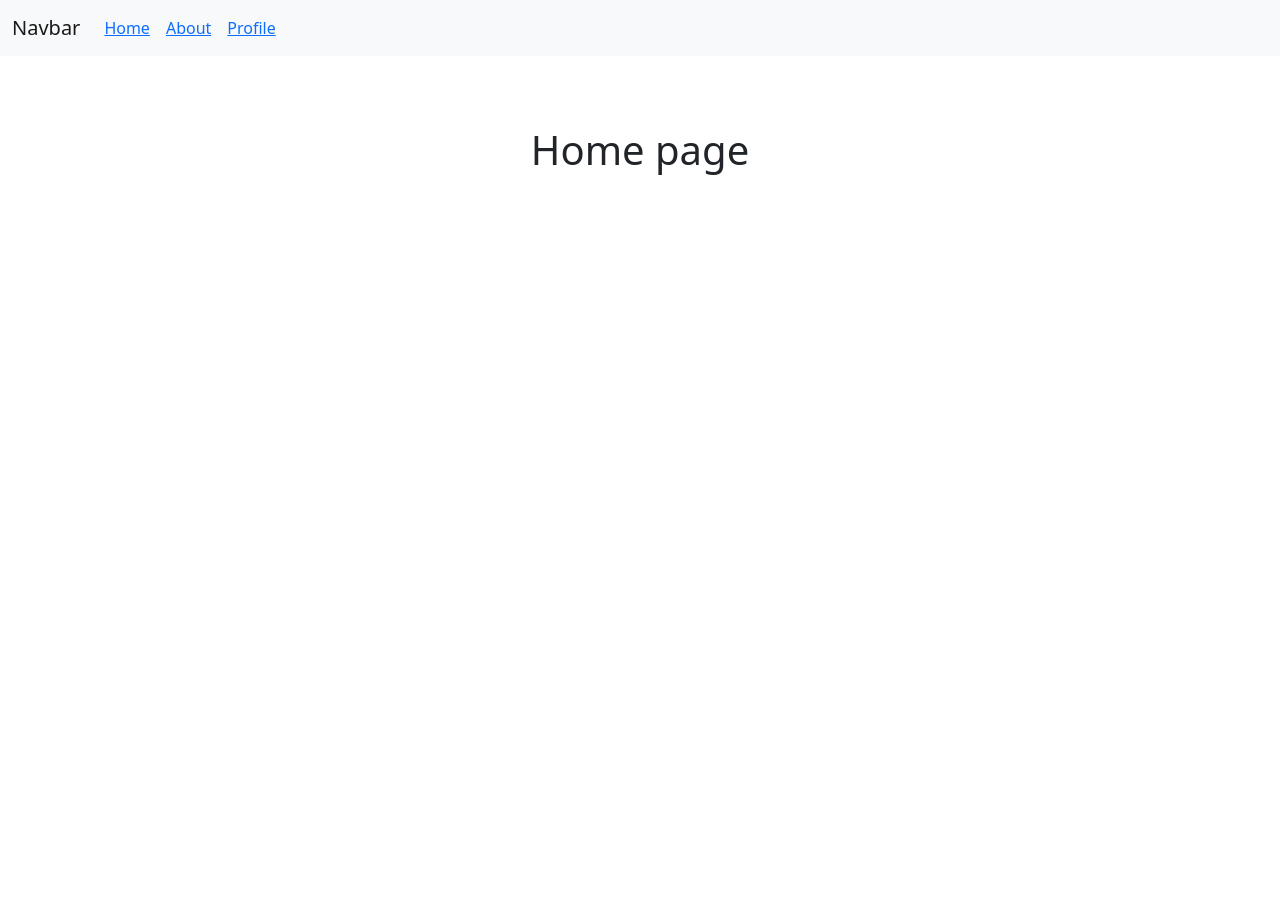
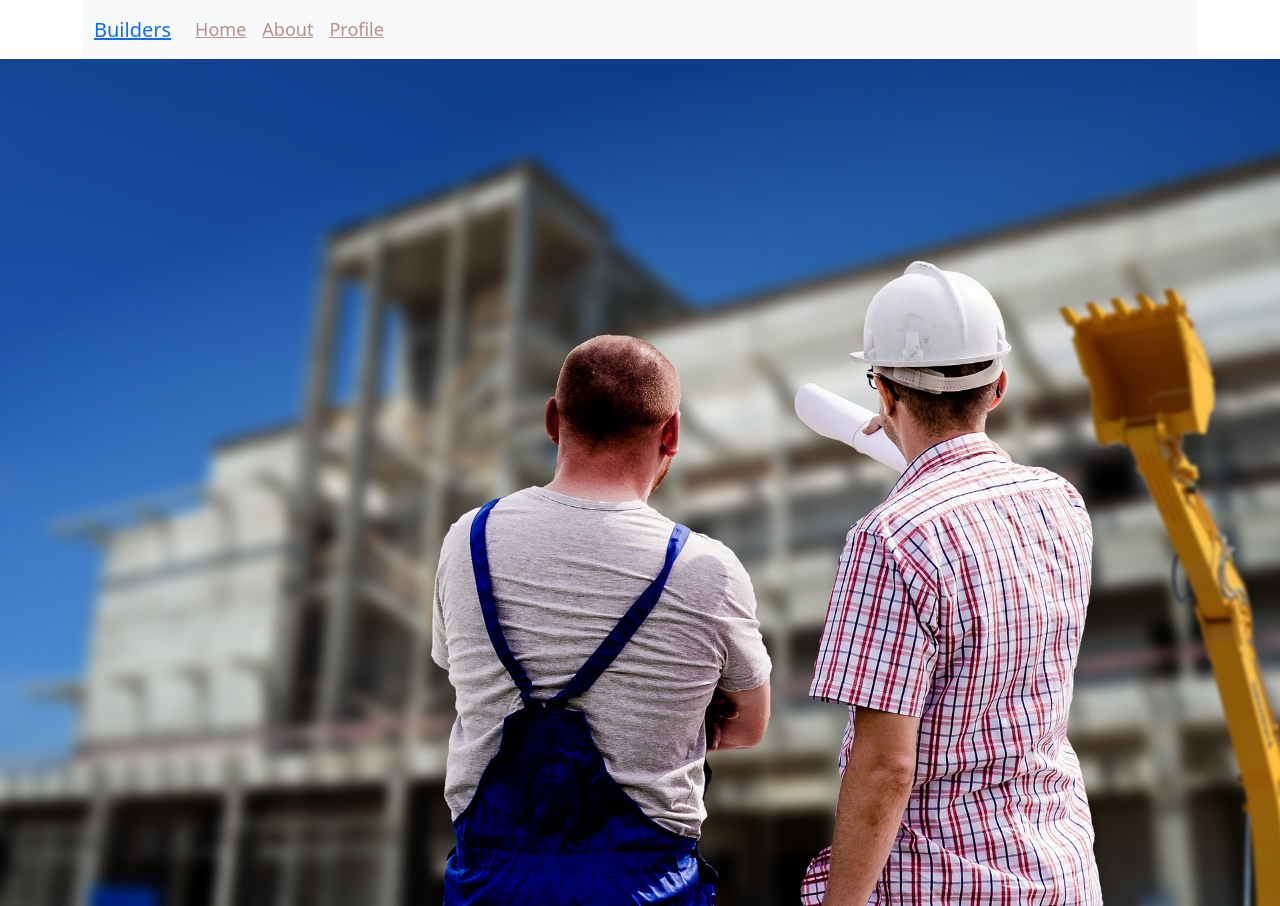
Before and after one commit to widhiwadher/widhi-react-20-10, a React (Create React App) app: page / in a window 1280 px wide. Before the commit the page ends 800 px from the top, so only its background shows below. Built offline with nearby package versions, Linux system fonts and the light colour scheme.

Commit message:
main image

```diff
--- a/src/App.css
+++ b/src/App.css
@@ -36,3 +36,13 @@ h1 {
   text-align: center;
   padding: 70px;
 }
+
+.decorate {
+  text-decoration: none;
+  font-size: large;
+}
+.nav-item a {
+  font-size: 1.4 rem;
+  text-transform: capitalize;
+  color: rosybrown;
+}
--- a/src/App.js
+++ b/src/App.js
@@ -1,10 +1,12 @@
-import './App.css';
+
 import { BrowserRouter as Router, Switch, Route, Link } from 'react-router-dom';
 import React from "react";
 import About from './components/About';
 import Home from './components/Home';
 import Navbar from './components/Navbar';
 import Profile from './components/Profile';
+import Footer from "./components/Footer";
+import "./App.css";
 
 function App() {
   return (
--- /dev/null
+++ b/src/components/Footer.js
@@ -0,0 +1,11 @@
+import React from 'react'
+
+const Footer = () => {
+    return (
+        <div>
+
+        </div>
+    )
+}
+
+export default Footer
--- a/src/components/Home.js
+++ b/src/components/Home.js
@@ -1,9 +1,14 @@
 import React from 'react';
 
+import logo from '../img/logo.jpg'
 
 const Home = () => {
     return (
-        <h1> Home page</h1>
+        <div className="row">
+
+          <img src={logo} width="100" height="50%" />
+
+      </div>
     )
 }
 
--- a/src/components/Navbar.js
+++ b/src/components/Navbar.js
@@ -2,24 +2,26 @@ import React from 'react';
 import { BrowserRouter as Router, Switch, Route, Link } from 'react-router-dom';
 
 
+
 const Navbar = () => {
     return (
-
+         <div className = "container">
         <nav className="navbar navbar-expand-lg navbar-light bg-light">
         <div className="container-fluid">
-          <a className="navbar-brand" href="#">Navbar</a>
+          <a className="navbar-brand decorate"> <Link to = "/">Builders</Link></a>
           <button className="navbar-toggler" type="button" data-bs-toggle="collapse" data-bs-target="#navbarNav" aria-controls="navbarNav" aria-expanded="false" aria-label="Toggle navigation">
             <span className="navbar-toggler-icon"></span>
           </button>
           <div className="collapse navbar-collapse" id="navbarNav">
-            <ul className="nav navbar-nav">
-            <li className="nav-item
+            <ul className="navbar-nav mr-auto">
+
+            <li className="nav-item decorate
                 nav-link"> <Link to = "/">Home</Link>
               </li>
-              <li className="nav-item
+              <li className="nav-item decorate
                 nav-link"> <Link to = "/about">About</Link>
               </li>
-              <li className="nav-item
+              <li className="nav-item decorate
                 nav-link"> <Link to = "/profile">Profile</Link>
               </li>
 
@@ -27,7 +29,7 @@ const Navbar = () => {
           </div>
         </div>
       </nav>
-
+      </div>
 
     )
 }
```
Also changed, not shown: src/img/logo.jpg (added).
